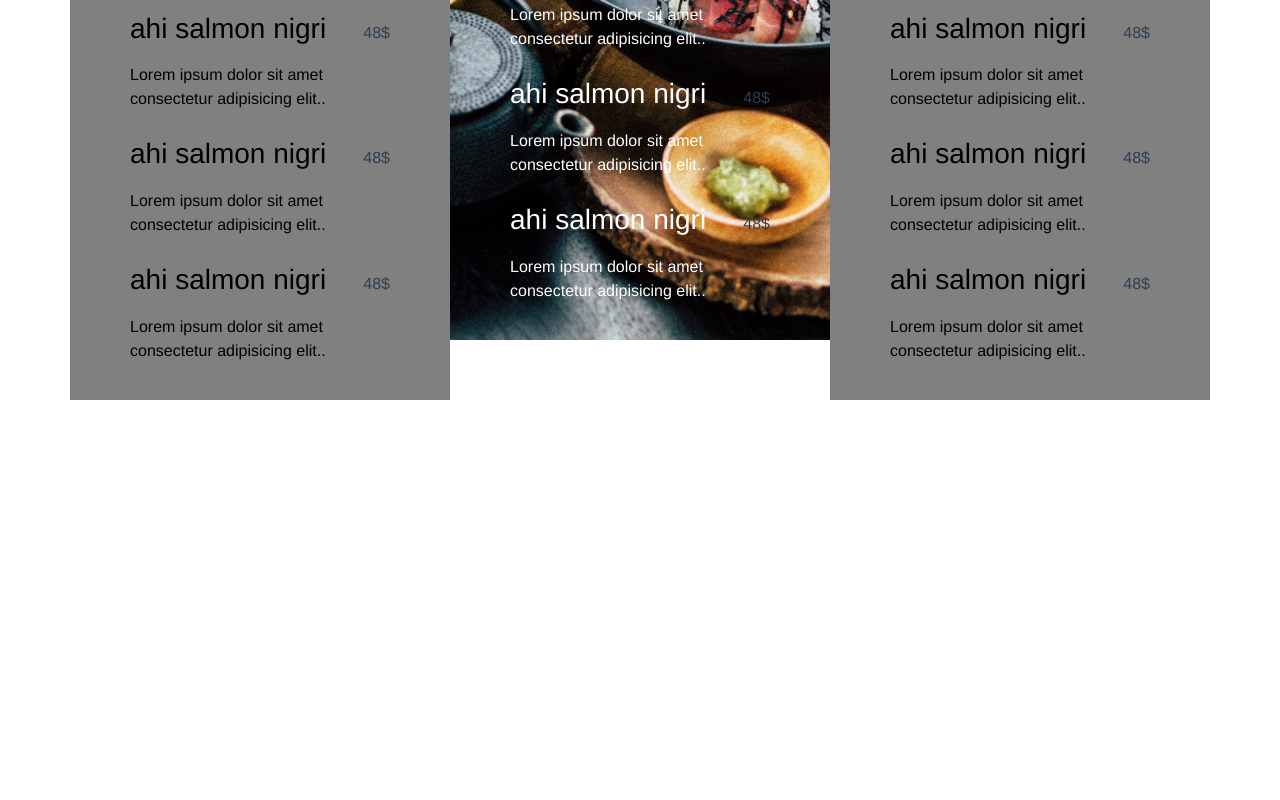
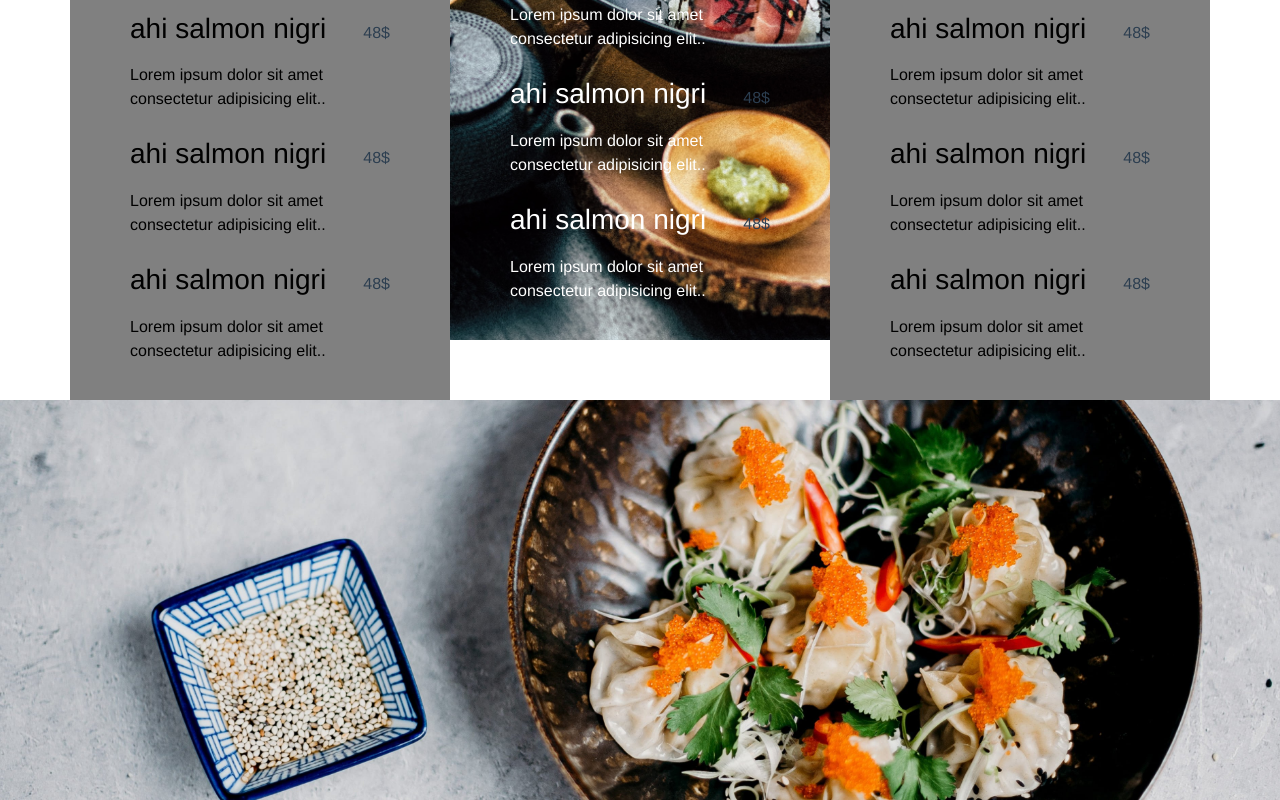
Before and after one commit to matteo92i/proj-html-vuejs, a Vue app: page / in a window 1280 px wide. Shown: the part 5872-6672 px from the top of the page. Before the commit the page ends 6272 px from the top, so only its background shows below. Built offline with nearby package versions, Linux system fonts and the light colour scheme.

Commit message:
inizio parte 9

```diff
--- a/src/components/Main.vue
+++ b/src/components/Main.vue
@@ -8,6 +8,7 @@
         <MainPart6 />
         <MainPart7 />
         <MainPart8 />
+        <MainPart9 />
 
     </div>
 </template>
@@ -21,6 +22,7 @@ import MainPart5 from "./MainPart5.vue";
 import MainPart6 from "./MainPart6.vue";
 import MainPart7 from "./MainPart7.vue";
 import MainPart8 from "./MainPart8.vue";
+import MainPart9 from "./MainPart9.vue";
 
 export default {
 name: 'Main',
@@ -33,6 +35,7 @@ components: {
     MainPart6,
     MainPart7,
     MainPart8,
+    MainPart9,
 }
 
 
--- /dev/null
+++ b/src/components/MainPart9.vue
@@ -0,0 +1,31 @@
+<template>
+    <div>
+        <div class="container-fluid">
+            <div class="row">
+                <div class="banner-1"></div>
+            </div>
+        </div>
+    </div>
+</template>
+
+<script>
+export default {
+
+}
+</script>
+
+<style lang="scss">
+
+.banner-1{
+    background-image: url(../assets/img/page52x.jpg);
+    background-color: #cccccc;
+    height: 400px;
+    background-position: center;
+    background-repeat: no-repeat;
+    background-size: cover;
+    width: 100%;
+}
+
+
+
+</style>
```
